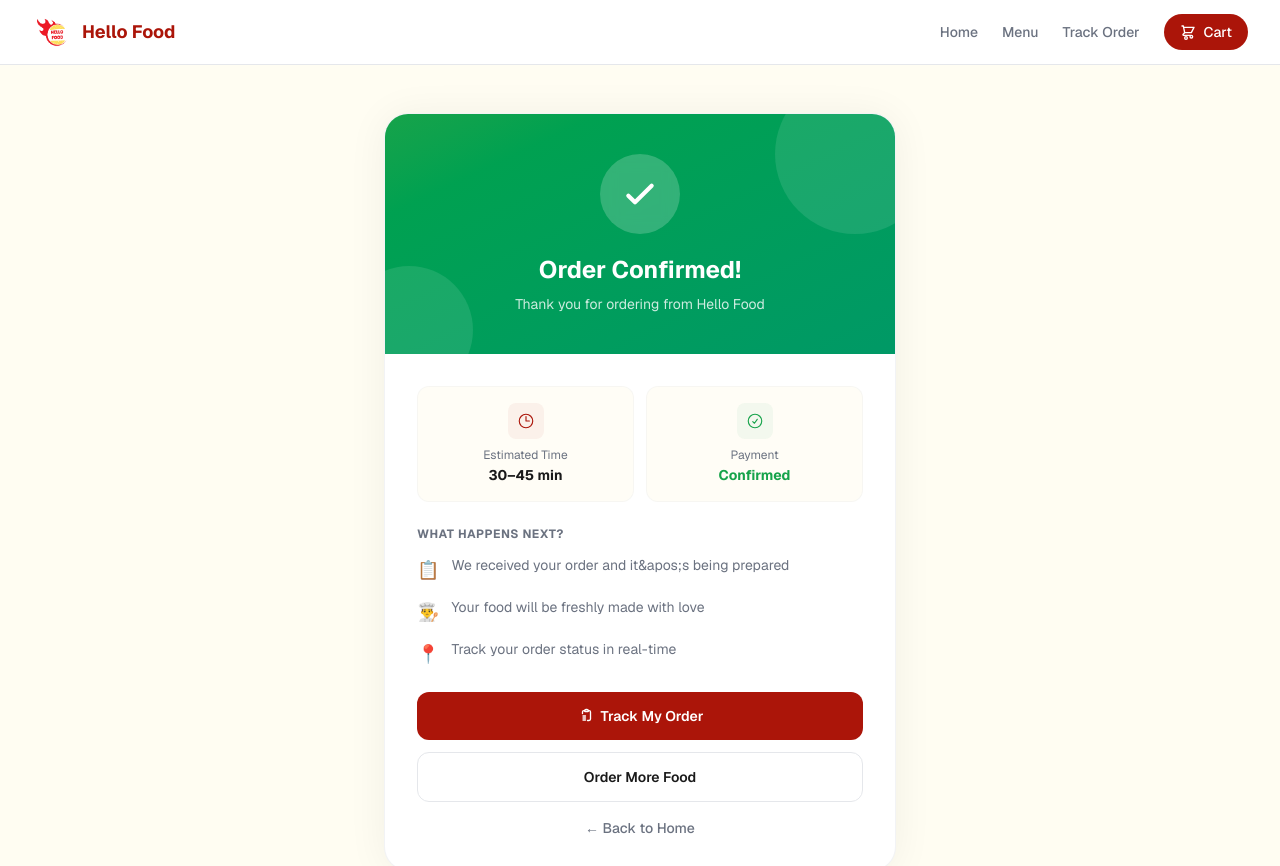
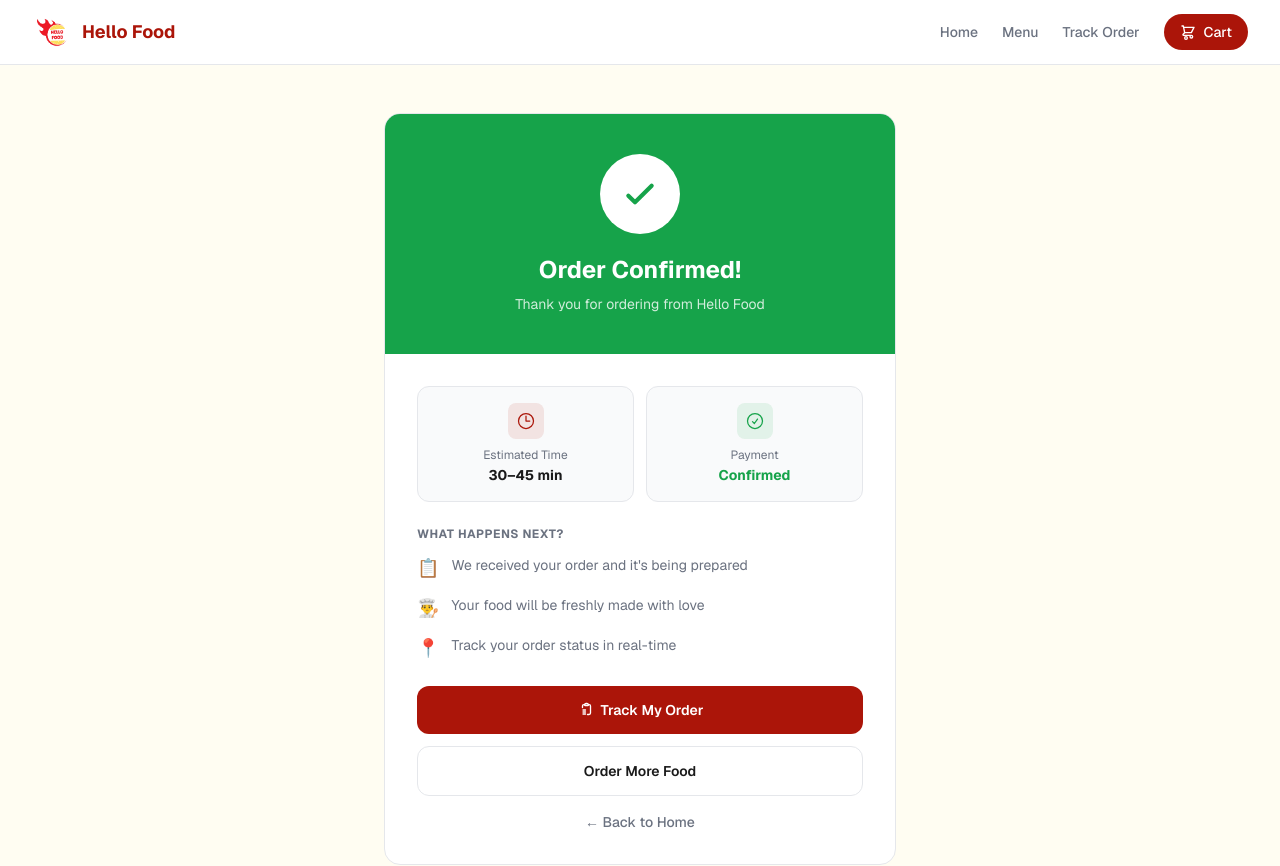
Before and after one commit to mohdarshadd/-HF-pro, a Next.js app: page /checkout/success in a window 1280 px wide. Shown: the top 866 px of the page. Built offline with nearby package versions, Linux system fonts and the light colour scheme.

Commit message:
Fix order confirmation screen: remove invalid Tailwind classes, simplify styling

```diff
--- a/src/app/checkout/success/page.tsx
+++ b/src/app/checkout/success/page.tsx
@@ -15,76 +15,46 @@ function SuccessContent() {
   }, []);
 
   return (
-    <div className="min-h-[80vh] flex items-center justify-center px-4 py-12 bg-cream/30">
+    <div className="min-h-[80vh] flex items-center justify-center px-4 py-12" style={{ backgroundColor: "rgba(255,247,211,0.3)" }}>
       <div
-        className={`w-full max-w-lg transition-all duration-700 ${
-          show ? "opacity-100 translate-y-0" : "opacity-0 translate-y-6"
-        }`}
+        className={`w-full max-w-lg transition-all duration-700 ${show ? "opacity-100 translate-y-0" : "opacity-0 translate-y-6"}`}
       >
-        <div className="bg-white rounded-3xl shadow-[0_2px_40px_rgba(0,0,0,0.06)] border border-border/50 overflow-hidden">
+        <div className="bg-white rounded-2xl border border-border overflow-hidden">
           {/* Success Header */}
-          <div className="bg-gradient-to-br from-veg to-emerald-600 px-8 pt-10 pb-10 text-center relative overflow-hidden">
-            <div className="absolute inset-0 opacity-10">
-              <div className="absolute -top-10 -right-10 w-40 h-40 bg-white rounded-full" />
-              <div className="absolute -bottom-10 -left-10 w-32 h-32 bg-white rounded-full" />
+          <div className="bg-veg px-8 pt-10 pb-10 text-center">
+            <div className="w-20 h-20 bg-white rounded-full flex items-center justify-center mx-auto mb-5">
+              <svg className="w-10 h-10 text-veg" fill="none" viewBox="0 0 24 24" strokeWidth={2.5} stroke="currentColor">
+                <path strokeLinecap="round" strokeLinejoin="round" d="M5 13l4 4L19 7" />
+              </svg>
             </div>
-
-            {/* Animated Checkmark */}
-            <div className="relative z-10 mx-auto mb-5">
-              <div className="w-20 h-20 bg-white/20 rounded-full flex items-center justify-center mx-auto backdrop-blur-sm">
-                <svg
-                  className="w-10 h-10 text-white"
-                  fill="none"
-                  viewBox="0 0 24 24"
-                  strokeWidth={2.5}
-                  stroke="currentColor"
-                >
-                  <path
-                    strokeLinecap="round"
-                    strokeLinejoin="round"
-                    d="M5 13l4 4L19 7"
-                    className="animate-check"
-                  />
-                </svg>
-              </div>
-            </div>
-
-            <h1 className="text-2xl font-bold text-white relative z-10">
-              Order Confirmed!
-            </h1>
-            <p className="text-white/80 text-sm mt-2 relative z-10">
-              Thank you for ordering from Hello Food
-            </p>
+            <h1 className="text-2xl font-bold text-white">Order Confirmed!</h1>
+            <p className="text-white/80 text-sm mt-2">Thank you for ordering from Hello Food</p>
           </div>
 
           {/* Order Details */}
           <div className="p-6 sm:p-8">
             {/* Order ID */}
             {orderId && (
-              <div className="bg-cream/30 border border-border/50 rounded-xl px-4 py-3 mb-6 flex items-center justify-between">
-                <span className="text-xs text-muted font-medium uppercase tracking-wider">
-                  Order ID
-                </span>
-                <span className="text-sm font-mono font-semibold text-foreground">
-                  #{orderId.slice(-8).toUpperCase()}
-                </span>
+              <div className="bg-gray-50 border border-border rounded-xl px-4 py-3 mb-6 flex items-center justify-between">
+                <span className="text-xs text-muted font-medium uppercase tracking-wider">Order ID</span>
+                <span className="text-sm font-mono font-semibold text-foreground">#{orderId.slice(-8).toUpperCase()}</span>
               </div>
             )}
 
             {/* Info Cards */}
             <div className="grid grid-cols-2 gap-3 mb-6">
-              <div className="bg-cream/20 border border-border/30 rounded-xl p-4 text-center">
-                <div className="w-9 h-9 rounded-lg bg-brand/5 flex items-center justify-center mx-auto mb-2">
-                  <svg className="w-4.5 h-4.5 text-brand" fill="none" viewBox="0 0 24 24" strokeWidth={1.5} stroke="currentColor">
+              <div className="bg-gray-50 border border-border rounded-xl p-4 text-center">
+                <div className="w-9 h-9 rounded-lg bg-brand/10 flex items-center justify-center mx-auto mb-2">
+                  <svg className="w-5 h-5 text-brand" fill="none" viewBox="0 0 24 24" strokeWidth={1.5} stroke="currentColor">
                     <path strokeLinecap="round" strokeLinejoin="round" d="M12 6v6h4.5m4.5 0a9 9 0 11-18 0 9 9 0 0118 0z" />
                   </svg>
                 </div>
                 <p className="text-xs text-muted mb-0.5">Estimated Time</p>
                 <p className="text-sm font-bold text-foreground">30–45 min</p>
               </div>
-              <div className="bg-cream/20 border border-border/30 rounded-xl p-4 text-center">
-                <div className="w-9 h-9 rounded-lg bg-veg/5 flex items-center justify-center mx-auto mb-2">
-                  <svg className="w-4.5 h-4.5 text-veg" fill="none" viewBox="0 0 24 24" strokeWidth={1.5} stroke="currentColor">
+              <div className="bg-gray-50 border border-border rounded-xl p-4 text-center">
+                <div className="w-9 h-9 rounded-lg bg-veg/10 flex items-center justify-center mx-auto mb-2">
+                  <svg className="w-5 h-5 text-veg" fill="none" viewBox="0 0 24 24" strokeWidth={1.5} stroke="currentColor">
                     <path strokeLinecap="round" strokeLinejoin="round" d="M9 12.75L11.25 15 15 9.75M21 12a9 9 0 11-18 0 9 9 0 0118 0z" />
                   </svg>
                 </div>
@@ -95,20 +65,20 @@ function SuccessContent() {
 
             {/* What happens next */}
             <div className="mb-6">
-              <h3 className="text-xs font-bold text-muted uppercase tracking-wider mb-3">
-                What happens next?
-              </h3>
+              <h3 className="text-xs font-bold text-muted uppercase tracking-wider mb-3">What happens next?</h3>
               <div className="space-y-3">
-                {[
-                  { step: "1", text: "We received your order and it&apos;s being prepared", icon: "📋" },
-                  { step: "2", text: "Your food will be freshly made with love", icon: "👨‍🍳" },
-                  { step: "3", text: "Track your order status in real-time", icon: "📍" },
-                ].map((item) => (
-                  <div key={item.step} className="flex items-start gap-3">
-                    <span className="text-lg shrink-0 mt-0.5">{item.icon}</span>
-                    <p className="text-sm text-muted leading-relaxed">{item.text}</p>
-                  </div>
-                ))}
+                <div className="flex items-start gap-3">
+                  <span className="text-lg shrink-0">📋</span>
+                  <p className="text-sm text-muted leading-relaxed">We received your order and it&apos;s being prepared</p>
+                </div>
+                <div className="flex items-start gap-3">
+                  <span className="text-lg shrink-0">👨‍🍳</span>
+                  <p className="text-sm text-muted leading-relaxed">Your food will be freshly made with love</p>
+                </div>
+                <div className="flex items-start gap-3">
+                  <span className="text-lg shrink-0">📍</span>
+                  <p className="text-sm text-muted leading-relaxed">Track your order status in real-time</p>
+                </div>
               </div>
             </div>
 
@@ -116,7 +86,7 @@ function SuccessContent() {
             <div className="space-y-3">
               <Link
                 href="/track"
-                className="flex items-center justify-center gap-2 w-full bg-brand text-white py-3.5 rounded-xl font-semibold text-sm hover:bg-brand-hover transition-all active:scale-[0.98]"
+                className="flex items-center justify-center gap-2 w-full bg-brand text-white py-3.5 rounded-xl font-semibold text-sm hover:bg-brand-hover transition-all"
               >
                 <svg className="w-4 h-4" fill="none" viewBox="0 0 24 24" strokeWidth={2} stroke="currentColor">
                   <path strokeLinecap="round" strokeLinejoin="round" d="M9 12h3.75M9 15h3.75M9 18h3.75m3 .75H18a2.25 2.25 0 002.25-2.25V6.108c0-1.135-.845-2.098-1.976-2.192a48.424 48.424 0 00-1.123-.08m-5.801 0c-.065.21-.1.433-.1.664 0 .414.336.75.75.75h4.5a.75.75 0 00.75-.75 2.25 2.25 0 00-.1-.664m-5.8 0A2.251 2.251 0 0113.5 2.25H15c1.012 0 1.867.668 2.15 1.586m-5.8 0c-.376.023-.75.05-1.124.08C9.095 4.01 8.25 4.973 8.25 6.108V8.25" />
@@ -125,7 +95,7 @@ function SuccessContent() {
               </Link>
               <Link
                 href="/menu"
-                className="flex items-center justify-center gap-2 w-full border border-border text-foreground py-3.5 rounded-xl font-semibold text-sm hover:bg-cream transition-all"
+                className="flex items-center justify-center gap-2 w-full border border-border text-foreground py-3.5 rounded-xl font-semibold text-sm hover:bg-gray-50 transition-all"
               >
                 Order More Food
               </Link>
```
